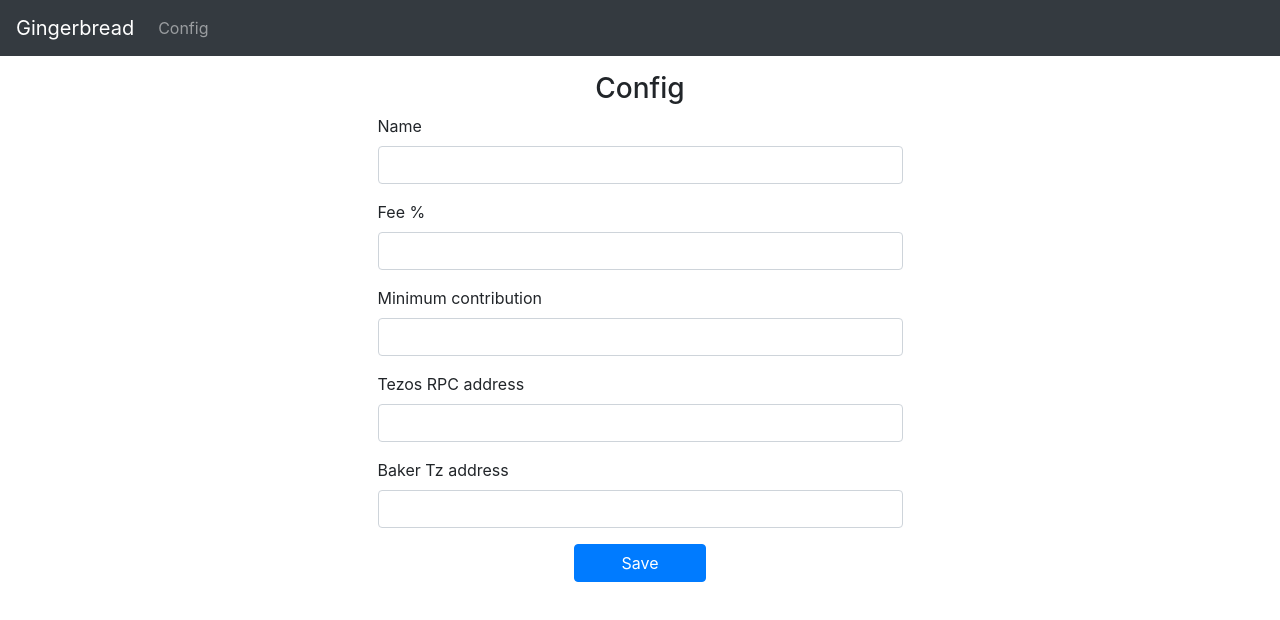
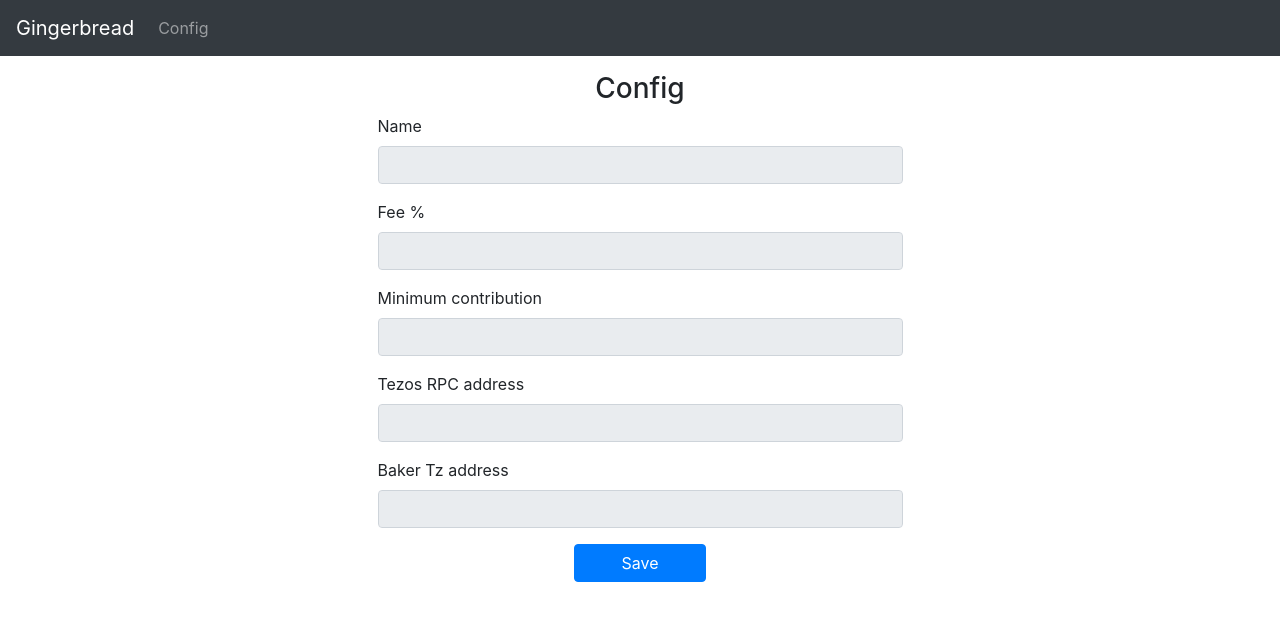
Before and after one commit to teamzednode/gingerbread, a Vue app: page /#/config in a window 1280 px wide. Shown: the top 620 px of the page. Built offline with nearby package versions, Linux system fonts and the light colour scheme; no server answers.

Commit message:
removing references to saving to config file

```diff
--- a/src/components/Config.vue
+++ b/src/components/Config.vue
@@ -5,19 +5,19 @@
         <h3 class="text-center">Config</h3>
         <b-form>
           <b-form-group label="Name" label-for="config-name">
-            <b-form-input id="config-name" type="text" v-model="user.name"></b-form-input>
+            <b-form-input id="config-name" type="text" v-model="user.name" :disabled="true"></b-form-input>
           </b-form-group>
           <b-form-group label="Fee %" label-for="config-fee-percent">
-            <b-form-input id="config-fee-percent" type="number" v-model="user.fee_percent"></b-form-input>
+            <b-form-input id="config-fee-percent" type="number" v-model="user.fee_percent" :disabled="true"></b-form-input>
           </b-form-group>
           <b-form-group label="Minimum contribution" label-for="config-minimum-contribution">
-            <b-form-input id="config-minimum-contribution" type="number" v-model="user.minimum_contribution"></b-form-input>
+            <b-form-input id="config-minimum-contribution" type="number" v-model="user.minimum_contribution" :disabled="true"></b-form-input>
           </b-form-group>
           <b-form-group label="Tezos RPC address" label-for="config-tezos-rpc-address">
-            <b-form-input id="config-tezos-rpc-address" type="text" v-model="user.tezos_rpc_address"></b-form-input>
+            <b-form-input id="config-tezos-rpc-address" type="text" v-model="user.tezos_rpc_address" :disabled="true"></b-form-input>
           </b-form-group>
           <b-form-group label="Baker Tz address" label-for="config-baker-tz-address">
-            <b-form-input id="config-baker-tz-address" type="text" v-model="user.baker_tz_address"></b-form-input>
+            <b-form-input id="config-baker-tz-address" type="text" v-model="user.baker_tz_address" :disabled="true"></b-form-input>
           </b-form-group>
           <b-form-group class="text-center">
             <b-button variant="primary col-3">
--- a/src/store/modules/user.js
+++ b/src/store/modules/user.js
@@ -17,10 +17,6 @@ const actions = {
         }
       })
   },
-
-  saveToConfigFile ({ state, commit }, product) {
-
-  }
 }
 
 // mutations
```
